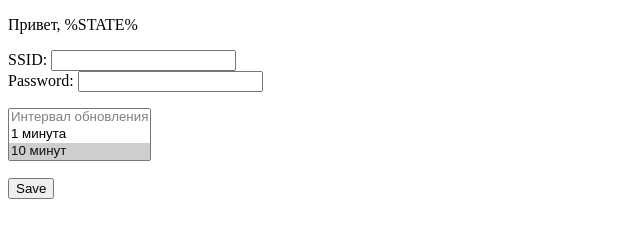
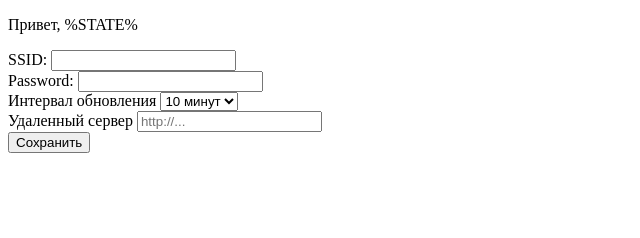
Before and after one commit to borisov84/Tempmonitor, a plain HTML site: page data/index.html in a window 1280 px wide. Shown: the whole page, without its empty margins (0-640 px from the left). Drawn offline with Linux system fonts and the light colour scheme.

Commit message:
Change index.html: select for time, input txt for server Change ino: Make settings.ini function

```diff
--- a/data/index.html
+++ b/data/index.html
@@ -18,15 +18,16 @@
   <input id="GET-SSID" type="text" name="ssid"><br/>
   <label for="GET-pass">Password:</label>
   <input id="GET-pass" type="text" name="pass"><br/>
-  <p><select size="3" name="updateInterval">
-    <option disabled>Интервал обновления</option>
+  <label for="GET-updInt">Интервал обновления</label>
+  <select size="1" name="updateInterval" id="GET-updInt">
     <option value="60">1 минута</option>
     <option selected value="600">10 минут</option>
     <option value="1800">30 минут</option>
     <option value="3600">1 час</option>
-   </select></p>
-
-  <input type="submit" value="Save">
+   </select><br/>
+  <label for="GET-remServer">Удаленный сервер</label>
+  <input id="GET-remServer" type="url" name="remoteServer" placeholder="http://..."></br>
+  <input type="submit" value="Сохранить">
 </form>
  </body>
 </html>
```
Also changed, not shown: 1 other file.
